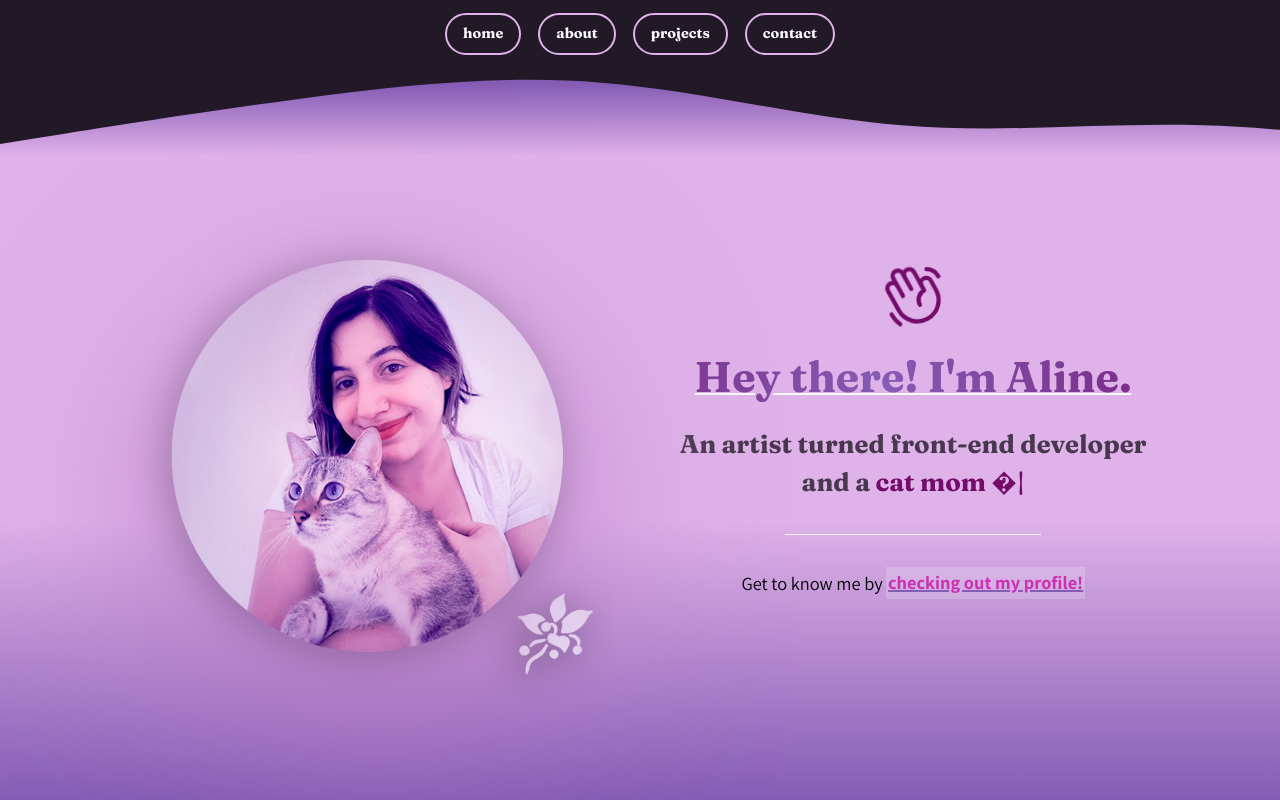
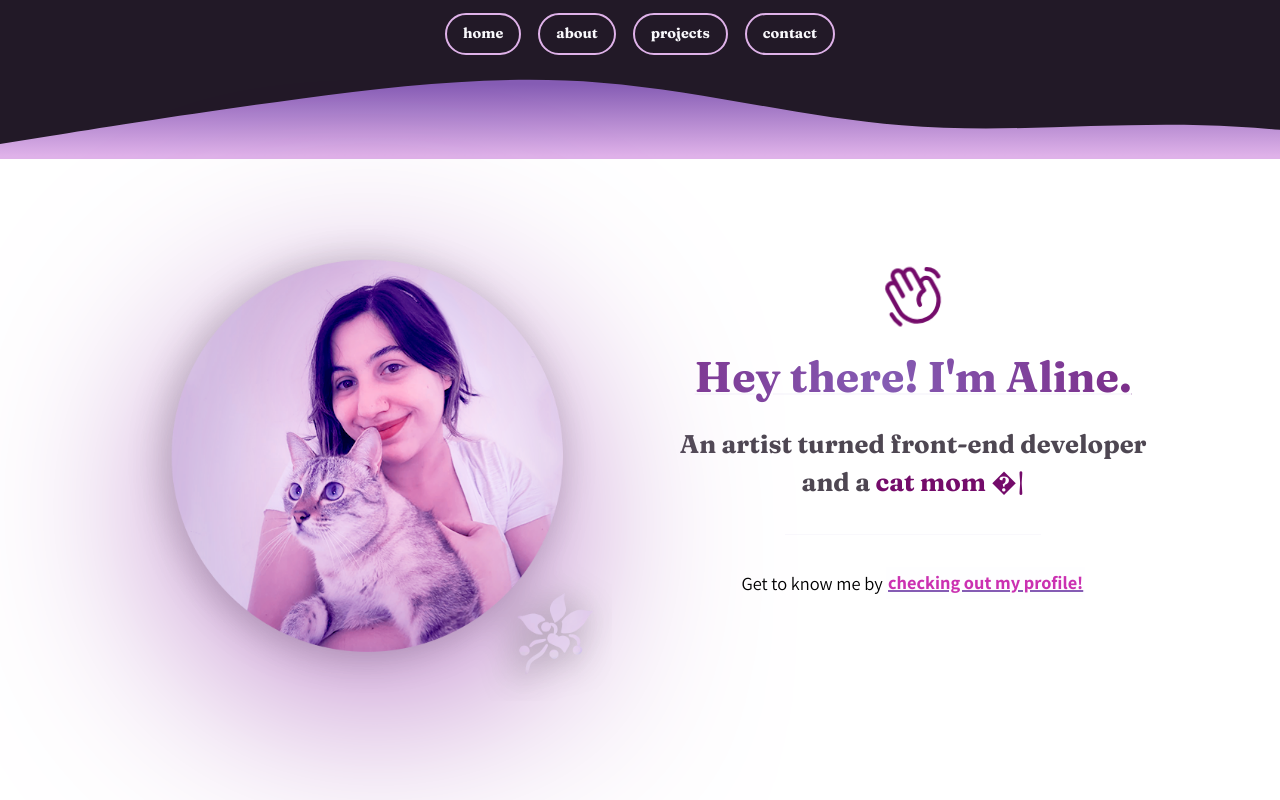
Before and after one commit to line-em/my-portfolio-2, a React (Vite) app: page / in a window 1280 px wide. Built offline with nearby package versions, Linux system fonts and the light colour scheme.

Commit message:
fix gradient

```diff
--- a/index.html
+++ b/index.html
@@ -9,7 +9,7 @@
 			href="https://fonts.googleapis.com/css2?family=Assistant:wght@400;700&family=Fraunces:ital,wght@0,400;0,700;1,400;1,700&display=swap"
 			rel="stylesheet"
 		/>
-		<link rel="icon" href="./assets/icon/cat-favicon.svg" type="image/svg+xml" />
+		<link rel="icon" href="./icon/cat-favicon.svg" type="image/svg+xml" />
 	</head>
 	<body>
 		<div id="root"></div>
--- a/src/App.jsx
+++ b/src/App.jsx
@@ -5,7 +5,7 @@ import Contact from "./pages/Contact";
 import Home from "./pages/Home";
 import Projects from "./pages/Projects";
 import React, { useState, useEffect } from "react";
-import { Jelly } from "@uiball/loaders";
+import { Orbit } from "@uiball/loaders";
 
 function App() {
 	const [isLoading, setIsLoading] = useState(false);
@@ -20,7 +20,7 @@ function App() {
 		<HashRouter>
 			{isLoading ? (
 				<section className="main_container fadeout">
-					<Jelly size={64} color="var(--dark-pink)" />
+					<Orbit size={64} color="var(--dark-pink)" />
 				</section>
 			) : (
 				<>
--- a/src/css/index.css
+++ b/src/css/index.css
@@ -13,6 +13,9 @@ body {
 	color: var(--dark);
 	background: var(--less-pink);
 	background: linear-gradient(to bottom, var(--less-pink) 65%, var(--grad-purple));
+	background: -o-linear-gradient(to bottom, var(--less-pink) 65%, var(--grad-purple));
+	background: -webkit-linear-gradient(to bottom, var(--less-pink) 65%, var(--grad-purple));
+	background: -moz-linear-gradient(to bottom, var(--less-pink) 65%, var(--grad-purple));
 	background-attachment: fixed;
 	background-size: cover;
 	background-repeat: no-repeat;
```
Also changed, not shown: 28 other files (tests, documents, lock files or other folders).
